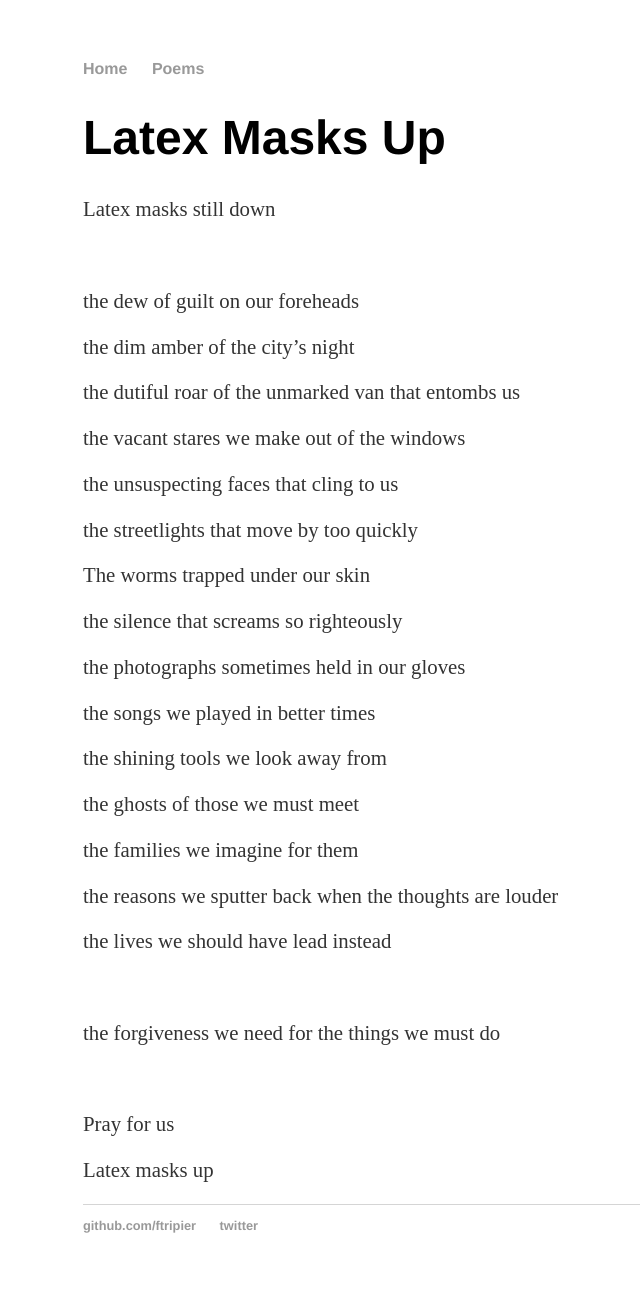
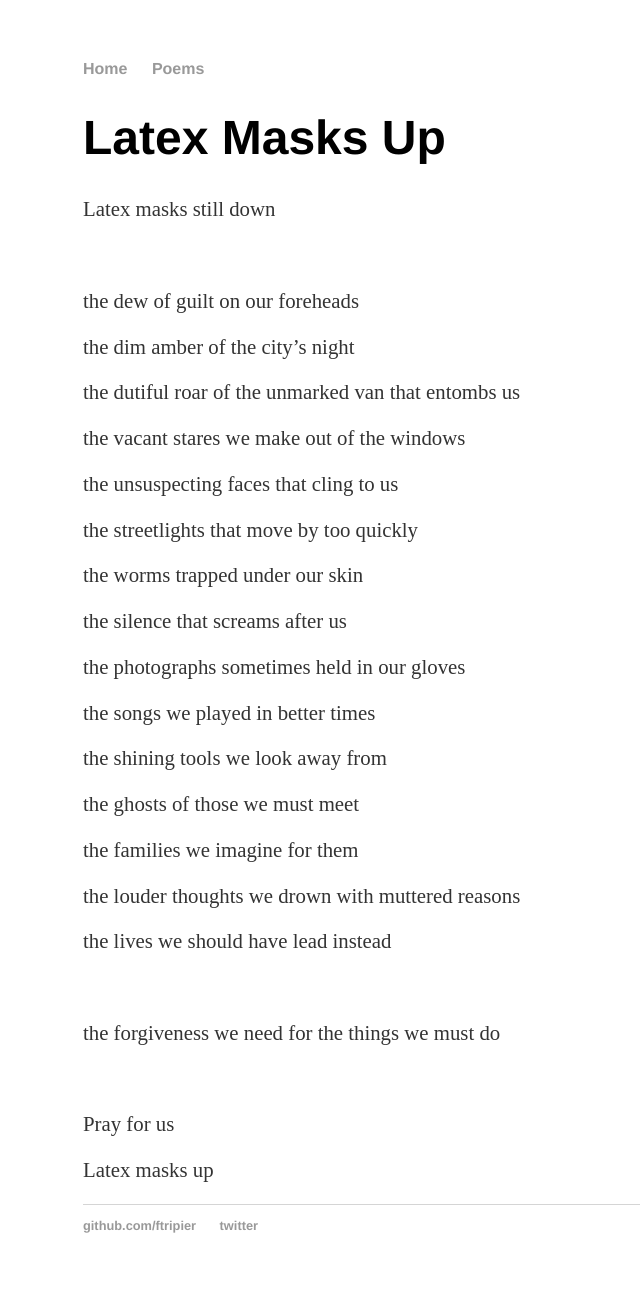
Before and after one commit to ftripier/ftripier.github.io, a Jekyll site: the page built from _posts/2020-10-03-latex-masks-up.markdown, in a window 1280 px wide. Shown: the whole page, without its empty margins (109-749 px from the left). Built offline with Jekyll 4.4.1, drawn with Linux system fonts in a browser that asks for light colours; our own code applies the rules of GitHub Pages for plain Markdown files.

Commit message:
poetry is hard

```diff
--- a/_posts/2020-10-03-latex-masks-up.markdown
+++ b/_posts/2020-10-03-latex-masks-up.markdown
@@ -14,9 +14,9 @@ the unsuspecting faces that cling to us
 
 the streetlights that move by too quickly
 
-The worms trapped under our skin
+the worms trapped under our skin
 
-the silence that screams so righteously
+the silence that screams after us
 
 the photographs sometimes held in our gloves
 
@@ -28,7 +28,7 @@ the ghosts of those we must meet
 
 the families we imagine for them
 
-the reasons we sputter back when the thoughts are louder
+the louder thoughts we drown with muttered reasons
 
 the lives we should have lead instead
 
```
